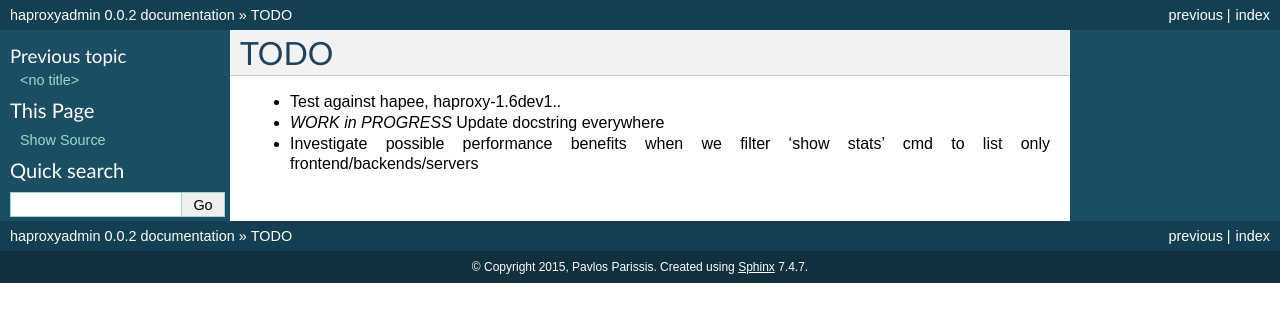
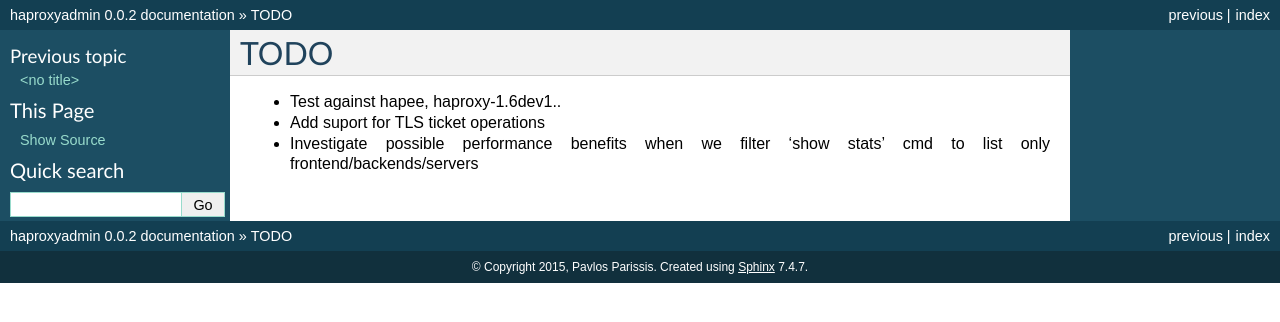
Before and after one commit to unixsurfer/haproxyadmin, a Sphinx documentation site: the page built from docs/source/TODO.rst, in a window 1280 px wide. Shown: the top 322 px of the page. Built offline with Sphinx 7.4.7, drawn with Linux system fonts in a browser that asks for light colours.

Commit message:
TODO: add and remove items

```diff
--- a/docs/source/TODO.rst
+++ b/docs/source/TODO.rst
@@ -3,7 +3,7 @@ TODO
 
 - Test against hapee, haproxy-1.6dev1..
 
-- *WORK in PROGRESS* Update docstring everywhere
+- Add suport for TLS ticket operations
 
 - Investigate possible performance benefits when we filter 'show stats' cmd to
   list only frontend/backends/servers
```
